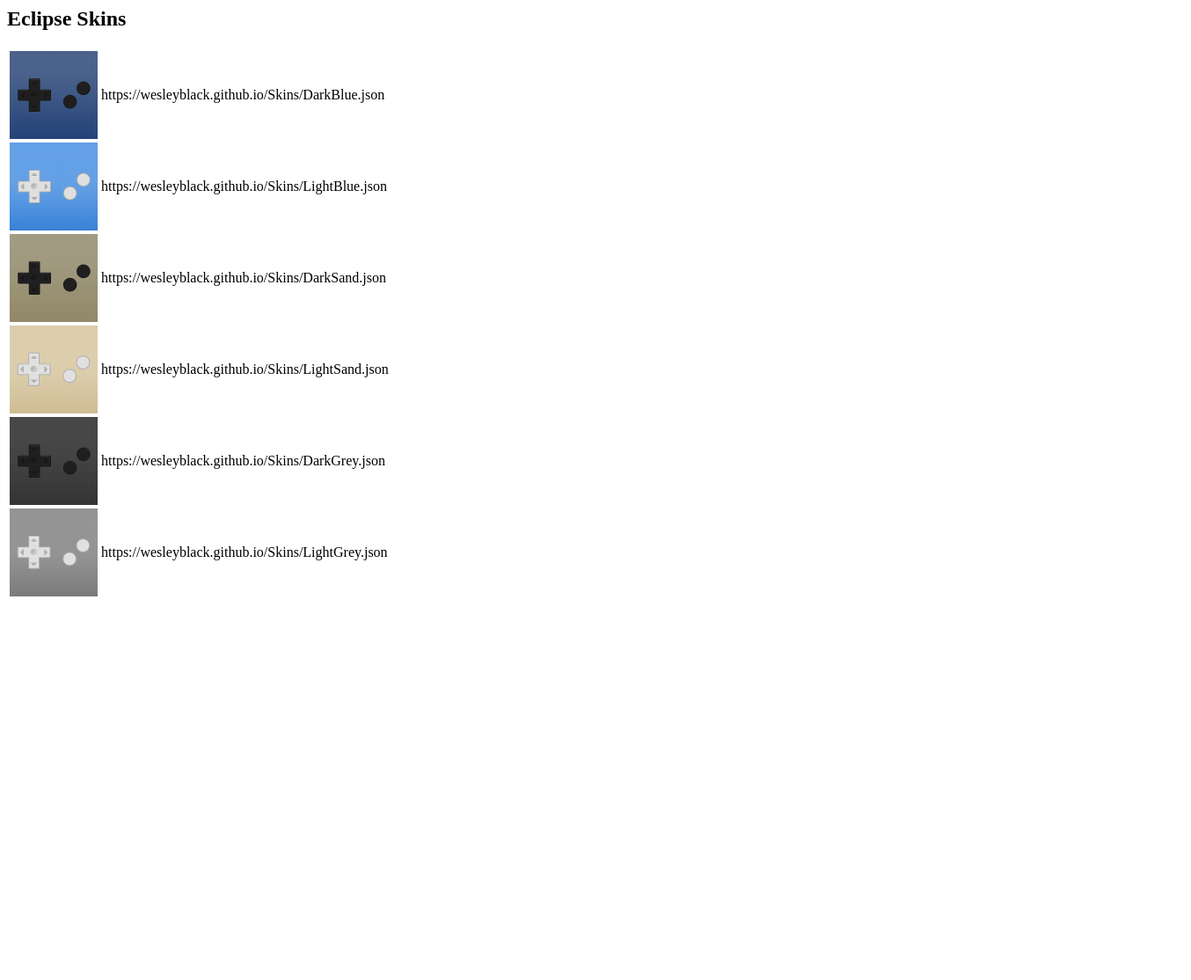
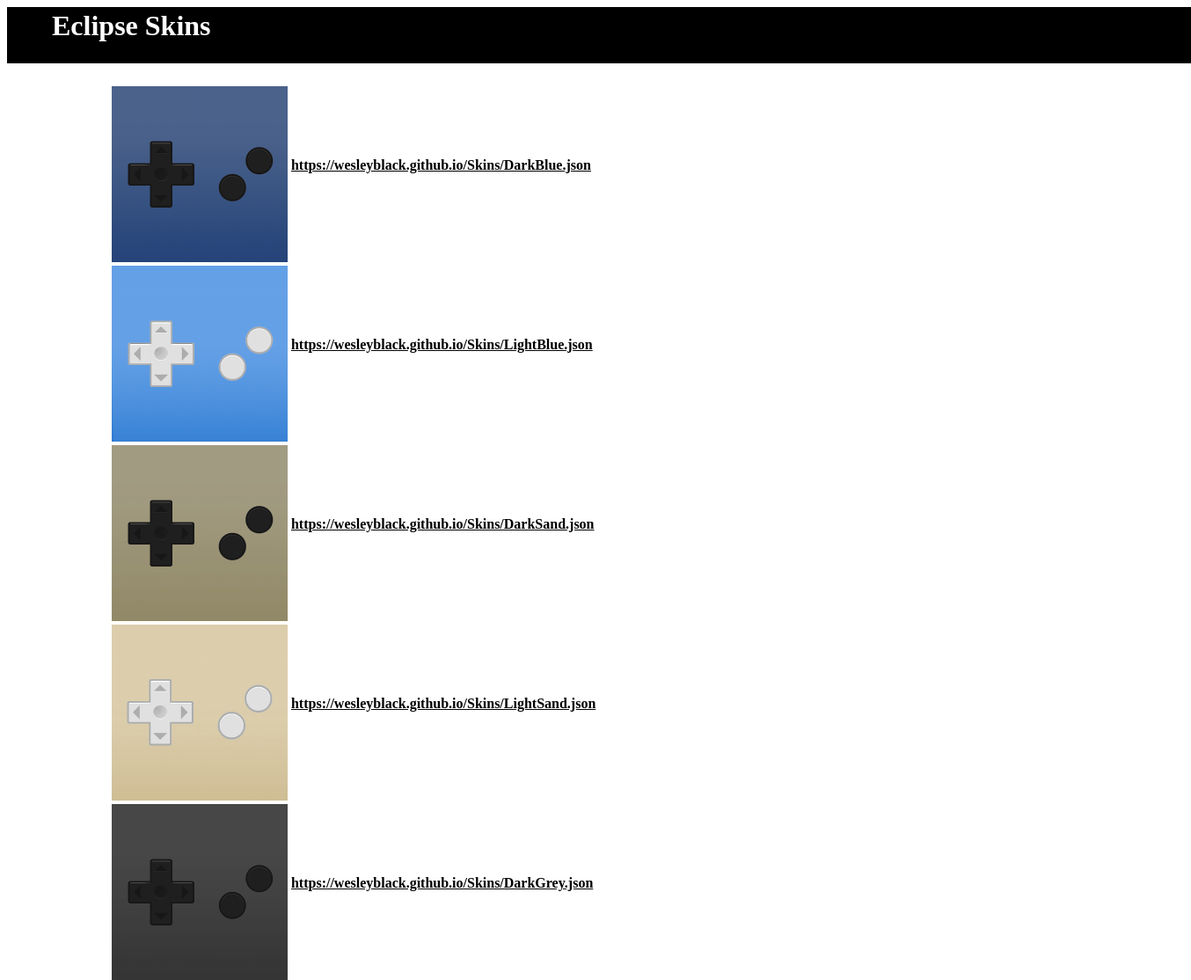
Before and after one commit to WesleyBlack/Skins, a plain HTML site: page index.html in a window 1280 px wide. Shown: the top 1114 px of the page at 88% size, 1354 px wide, since content can reach past the window. Before the commit the page ends 800 px from the top, so only its background shows below. Drawn offline with Linux system fonts and the light colour scheme.

Commit message:
Update index.html

```diff
--- a/index.html
+++ b/index.html
@@ -1,29 +1,62 @@
-<h2>Eclipse Skins</h2>
-<table height="325" style="width: 591px;">
+<table width="1346" tbody="" style="background-color: #000000;">
 <tbody>
-<tr>
-<td style="width: 60px;"><img src="https://github.com/WesleyBlack/Skins/blob/master/IconDarkBlue.png?raw=true" alt="" width="100" height="100" /></td>
-<td style="width: 519px;">https://wesleyblack.github.io/Skins/DarkBlue.json</td>
-</tr>
-<tr>
-<td style="width: 60px;"><img src="https://github.com/WesleyBlack/Skins/blob/master/IconLightBlue.png?raw=true" alt="" width="100" height="100" /></td>
-<td style="width: 519px;">https://wesleyblack.github.io/Skins/LightBlue.json</td>
-</tr>
-<tr>
-<td style="width: 60px;"><img src="https://github.com/WesleyBlack/Skins/blob/master/IconDarkSand.jpg?raw=true" alt="" width="100" height="100" /></td>
-<td style="width: 519px;">https://wesleyblack.github.io/Skins/DarkSand.json</td>
-</tr>
-<tr>
-<td style="width: 60px;"><img src="https://github.com/WesleyBlack/Skins/blob/master/IconLightSand.jpg?raw=true" alt="" width="100" height="100" /></td>
-<td style="width: 519px;">https://wesleyblack.github.io/Skins/LightSand.json</td>
-</tr>
-<tr>
-<td style="width: 60px;"><img src="https://github.com/WesleyBlack/Skins/blob/master/IconDarkGrey.jpg?raw=true" alt="" width="100" height="100" /></td>
-<td style="width: 519px;">https://wesleyblack.github.io/Skins/DarkGrey.json</td>
-</tr>
-<tr>
-<td style="width: 60px;"><img src="https://github.com/WesleyBlack/Skins/blob/master/IconLightGrey.jpg?raw=true" alt="" width="100" height="100" /></td>
-<td style="width: 519px;">https://wesleyblack.github.io/Skins/LightGrey.json</td>
+<tr style="height: 30px;">
+<td style="width: 1336px; height: 30px;">
+<h1><span style="color: #ffffff;">&nbsp; &nbsp; &nbsp; Eclipse Skins</span></h1>
+</td>
 </tr>
 </tbody>
 </table>
+<table width="7" height="23">
+<tbody>
+<tr>
+<td style="width: 0px;"></td>
+</tr>
+</tbody>
+</table>
+<table height="325" style="width: 790px;">
+<tbody>
+<tr>
+<td style="width: 354px;">&nbsp; &nbsp; &nbsp; &nbsp; &nbsp; &nbsp; &nbsp; &nbsp; &nbsp; &nbsp; &nbsp; &nbsp; &nbsp; &nbsp; &nbsp; &nbsp; &nbsp; &nbsp; &nbsp; &nbsp; &nbsp;&nbsp;</td>
+<td style="width: 10px;"><img src="https://github.com/WesleyBlack/Skins/blob/master/IconDarkBlue.png?raw=true" alt="" width="200" height="200" /></td>
+<td style="width: 738px;">
+<h4><span style="color: #000000;"><a href="https://wesleyblack.github.io/Skins/DarkBlue.json" target="_blank" rel="noopener" style="color: #000000;">https://wesleyblack.github.io/Skins/DarkBlue.json</a></span></h4>
+</td>
+</tr>
+<tr>
+<td style="width: 354px;"></td>
+<td style="width: 10px;"><img src="https://github.com/WesleyBlack/Skins/blob/master/IconLightBlue.png?raw=true" alt="" width="200" height="200" /></td>
+<td style="width: 738px;">
+<h4><span style="color: #000000;"><a href="https://wesleyblack.github.io/Skins/LightBlue.json" style="color: #000000;">https://wesleyblack.github.io/Skins/LightBlue.json</a></span></h4>
+</td>
+</tr>
+<tr>
+<td style="width: 354px;"></td>
+<td style="width: 10px;"><img src="https://github.com/WesleyBlack/Skins/blob/master/IconDarkSand.jpg?raw=true" alt="" width="200" height="200" /></td>
+<td style="width: 738px;">
+<h4><span style="color: #000000;"><a href="https://wesleyblack.github.io/Skins/DarkSand.json" style="color: #000000;">https://wesleyblack.github.io/Skins/DarkSand.json</a></span></h4>
+</td>
+</tr>
+<tr>
+<td style="width: 354px;"></td>
+<td style="width: 10px;"><img src="https://github.com/WesleyBlack/Skins/blob/master/IconLightSand.jpg?raw=true" alt="" width="200" height="200" /></td>
+<td style="width: 738px;">
+<h4><span style="color: #000000;"><a href="https://wesleyblack.github.io/Skins/LightSand.json" style="color: #000000;">https://wesleyblack.github.io/Skins/LightSand.json</a></span></h4>
+</td>
+</tr>
+<tr>
+<td style="width: 354px;"></td>
+<td style="width: 10px;"><img src="https://github.com/WesleyBlack/Skins/blob/master/IconDarkGrey.jpg?raw=true" alt="" width="200" height="200" /></td>
+<td style="width: 738px;">
+<h4><span style="color: #000000;"><a href="https://wesleyblack.github.io/Skins/DarkGrey.json" style="color: #000000;">https://wesleyblack.github.io/Skins/DarkGrey.json</a></span></h4>
+</td>
+</tr>
+<tr>
+<td style="width: 354px;"></td>
+<td style="width: 10px;"><img src="https://github.com/WesleyBlack/Skins/blob/master/IconLightGrey.jpg?raw=true" alt="" width="200" height="200" /></td>
+<td style="width: 738px;">
+<h4><span style="color: #000000;"><a href="https://wesleyblack.github.io/Skins/LightGrey.json" style="color: #000000;">https://wesleyblack.github.io/Skins/LightGrey.json</a></span></h4>
+</td>
+</tr>
+</tbody>
+</table>
```
